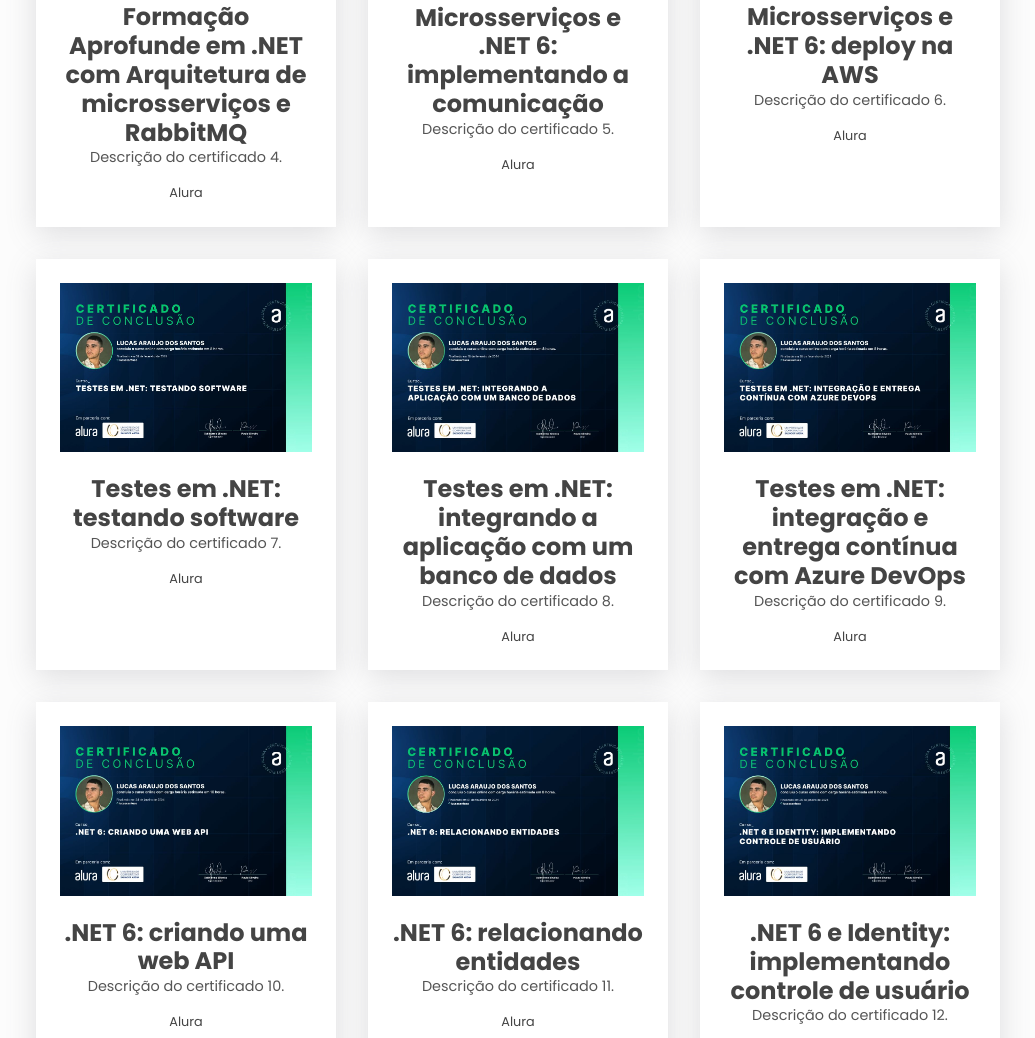
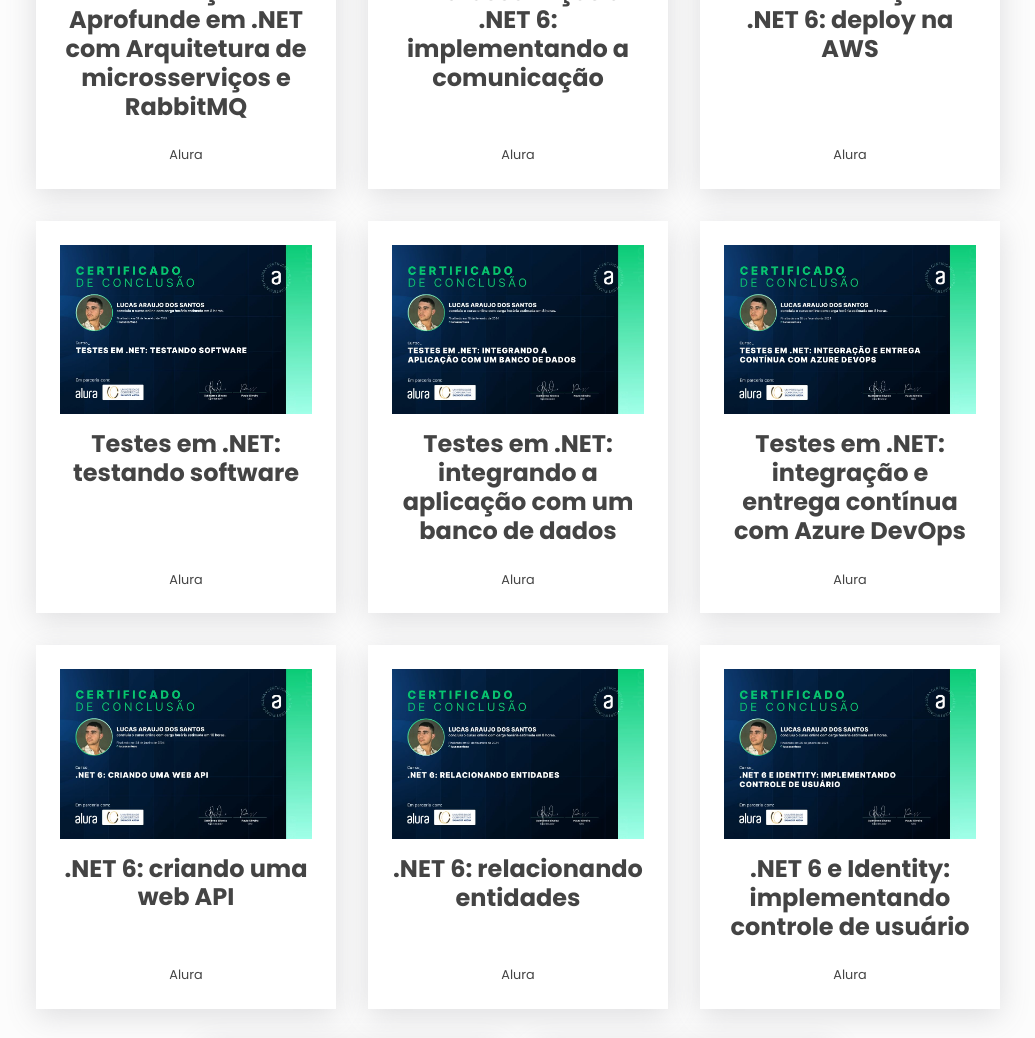
Before and after one commit to lucassantuss/curriculum-portfolio, a plain HTML site: page index.html in a window 1280 px wide. Shown: the part 3047-4085 px from the top of the page, without its empty margins (122-1157 px from the left). Drawn offline with Linux system fonts and the light colour scheme.

Commit message:
Currículo

```diff
--- a/assets/css/style.css
+++ b/assets/css/style.css
@@ -1,5 +1,3 @@
-/* global styles */
-
 * {
   padding: 0;
   margin: 0;
@@ -95,8 +93,6 @@ button {
     font-size: 2.6rem;
   }
 }
-
-/* buttons and links */
 
 .link {
   color: var(--clr-primary);
@@ -428,6 +424,9 @@ main {
   box-shadow: var(--shadow);
   transition: transform 0.2s linear;
   text-align: center;
+  display: flex;
+  flex-direction: column;
+  justify-content: space-between;
 }
 
 .certificado:hover {
@@ -440,14 +439,10 @@ main {
   margin-bottom: 1em;
 }
 
-.certificado__desc {
-  font-size: 0.9rem;
-  margin-bottom: 1em;
-}
-
 .certificado__instituicao {
   color: var(--clr-fg-alt);
   font-size: 0.8rem;
+  margin-top: auto;
 }
 
 @media (max-width: 900px) {
@@ -456,3 +451,15 @@ main {
     align-items: center;
   }
 }
+
+.certificado {
+  max-width: 300px;
+  padding: 1.5em;
+  background-color: var(--clr-bg-alt);
+  box-shadow: var(--shadow);
+  transition: transform 0.2s linear;
+  text-align: center;
+  display: flex;
+  flex-direction: column;
+  justify-content: space-between;
+}
--- a/index.html
+++ b/index.html
@@ -224,126 +224,98 @@
         <div class="certificado" onclick="abrirLink('https://www.linkedin.com/posts/lucassantuss_bootcamp-dio-avanade-activity-7185349831782002688-qpXd')">
           <img src="assets/images/certificado1.jfif" alt="Bootcamp .NET Developer - Avanade" class="certificado__img">
           <h3>Bootcamp .NET Developer - Avanade</h3>
-          <p class="certificado__desc">
-            Descrição do certificado 1.
-          </p>
+          <br>
           <p class="certificado__instituicao">DIO</p>
         </div>
 
         <div class="certificado" onclick="abrirLink('https://www.linkedin.com/posts/lucassantuss_ia-bootcamp-amazonq-activity-7200273283601051648-zUJA')">
           <img src="assets/images/certificado2.jfif" alt="Bootcamp Nexa - Fundamentos de IA Generativa e Claude 3" class="certificado__img">
           <h3>Bootcamp Nexa - Fundamentos de IA Generativa e Claude 3</h3>
-          <p class="certificado__desc">
-            Descrição do certificado 2.
-          </p>
+          <br>
           <p class="certificado__instituicao">DIO</p>
         </div>
 
         <div class="certificado" onclick="abrirLink('https://www.linkedin.com/posts/lucassantuss_bootcamp-dio-ifood-activity-7138654494690631681-XgCG')">
           <img src="assets/images/certificado3.jfif" alt="Bootcamp Potência Tech iFood - Programação do Zero" class="certificado__img">
           <h3>Bootcamp Potência Tech iFood - Programação do Zero</h3>
-          <p class="certificado__desc">
-            Descrição do certificado 3.
-          </p>
+          <br>
           <p class="certificado__instituicao">DIO</p>
         </div>
 
         <div class="certificado" onclick="abrirLink('https://www.linkedin.com/posts/lucassantuss_microservices-docker-kubernetes-activity-7189216644215279617-YtvO')">
           <img src="assets/images/certificado4.jfif" alt="Formação Aprofunde em .NET com Arquitetura de microsserviços e RabbitMQ" class="certificado__img">
           <h3>Formação Aprofunde em .NET com Arquitetura de microsserviços e RabbitMQ</h3>
-          <p class="certificado__desc">
-            Descrição do certificado 4.
-          </p>
+          <br>
           <p class="certificado__instituicao">Alura</p>
         </div>
 
         <div class="certificado" onclick="abrirLink('https://www.linkedin.com/posts/lucassantuss_microservices-docker-kubernetes-activity-7189216644215279617-YtvO')">
           <img src="assets/images/certificado5.jfif" alt="Microsserviços e .NET 6: implementando a comunicação" class="certificado__img">
           <h3>Microsserviços e .NET 6: implementando a comunicação</h3>
-          <p class="certificado__desc">
-            Descrição do certificado 5.
-          </p>
+          <br>
           <p class="certificado__instituicao">Alura</p>
         </div>
 
         <div class="certificado" onclick="abrirLink('https://www.linkedin.com/posts/lucassantuss_microservices-docker-kubernetes-activity-7189216644215279617-YtvO')">
           <img src="assets/images/certificado6.jfif" alt="Microsserviços e .NET 6: deploy na AWS" class="certificado__img">
           <h3>Microsserviços e .NET 6: deploy na AWS</h3>
-          <p class="certificado__desc">
-            Descrição do certificado 6.
-          </p>
+          <br>
           <p class="certificado__instituicao">Alura</p>
         </div>
 
         <div class="certificado" onclick="abrirLink('https://www.linkedin.com/posts/lucassantuss_testes-tests-ti-activity-7171452055188975616-e4Eo')">
           <img src="assets/images/certificado7.jfif" alt="Testes em .NET:testando software" class="certificado__img">
           <h3>Testes em .NET: testando software</h3>
-          <p class="certificado__desc">
-            Descrição do certificado 7.
-          </p>
+          <br>
           <p class="certificado__instituicao">Alura</p>
         </div>
 
         <div class="certificado" onclick="abrirLink('https://www.linkedin.com/posts/lucassantuss_testes-tests-ti-activity-7171452055188975616-e4Eo')">
           <img src="assets/images/certificado8.jfif" alt="Testes em .NET: integrando a aplicação com um banco de dados" class="certificado__img">
           <h3>Testes em .NET: integrando a aplicação com um banco de dados</h3>
-          <p class="certificado__desc">
-            Descrição do certificado 8.
-          </p>
+          <br>
           <p class="certificado__instituicao">Alura</p>
         </div>
 
         <div class="certificado" onclick="abrirLink('https://www.linkedin.com/posts/lucassantuss_testes-tests-ti-activity-7171452055188975616-e4Eo')">
           <img src="assets/images/certificado9.jfif" alt="Testes em .NET: integração e entrega contínua com Azure DevOps" class="certificado__img">
           <h3>Testes em .NET: integração e entrega contínua com Azure DevOps</h3>
-          <p class="certificado__desc">
-            Descrição do certificado 9.
-          </p>
+          <br>
           <p class="certificado__instituicao">Alura</p>
         </div>
 
         <div class="certificado" onclick="abrirLink('https://www.linkedin.com/posts/lucassantuss_webapis-alura-programacao-activity-7166386156010364928-4u6r')">
           <img src="assets/images/certificado10.jfif" alt=".NET 6: criando uma web API" class="certificado__img">
           <h3>.NET 6: criando uma web API</h3>
-          <p class="certificado__desc">
-            Descrição do certificado 10.
-          </p>
+          <br>
           <p class="certificado__instituicao">Alura</p>
         </div>
 
         <div class="certificado" onclick="abrirLink('https://www.linkedin.com/posts/lucassantuss_webapis-alura-programacao-activity-7166386156010364928-4u6r')">
           <img src="assets/images/certificado11.jfif" alt=".NET 6: relacionando entidades" class="certificado__img">
           <h3>.NET 6: relacionando entidades</h3>
-          <p class="certificado__desc">
-            Descrição do certificado 11.
-          </p>
+          <br>
           <p class="certificado__instituicao">Alura</p>
         </div>
 
         <div class="certificado" onclick="abrirLink('https://www.linkedin.com/posts/lucassantuss_webapis-alura-programacao-activity-7166386156010364928-4u6r')">
           <img src="assets/images/certificado12.jfif" alt=".NET 6 e Identity: implementando controle de usuário" class="certificado__img">
           <h3>.NET 6 e Identity: implementando controle de usuário</h3>
-          <p class="certificado__desc">
-            Descrição do certificado 12.
-          </p>
+          <br>
           <p class="certificado__instituicao">Alura</p>
         </div>
 
         <div class="certificado" onclick="abrirLink('https://www.linkedin.com/posts/lucassantuss_alura-designpatterns-programacao-activity-7156088608716660736--5YZ')">
           <img src="assets/images/certificado13.jfif" alt="Integração Contínua: mais qualidade e menos risco no desenvolvimento" class="certificado__img">
           <h3>Integração Contínua: mais qualidade e menos risco no desenvolvimento</h3>
-          <p class="certificado__desc">
-            Descrição do certificado 13.
-          </p>
+          <br>
           <p class="certificado__instituicao">Alura</p>
         </div>
 
         <div class="certificado" onclick="abrirLink('https://www.linkedin.com/posts/lucassantuss_alura-designpatterns-programacao-activity-7156088608716660736--5YZ')">
           <img src="assets/images/certificado14.jfif" alt="Entrega Contínua: confiabilidade e qualidade na implantação de software" class="certificado__img">
           <h3>Entrega Contínua: confiabilidade e qualidade na implantação de software</h3>
-          <p class="certificado__desc">
-            Descrição do certificado 14.
-          </p>
+          <br>
           <p class="certificado__instituicao">Alura</p>
         </div>
       </div>
@@ -374,5 +346,4 @@
 
   <script src="assets/js/script.js"></script>
 </body>
-
 </html>
```
Also changed, not shown: 1 other file.
